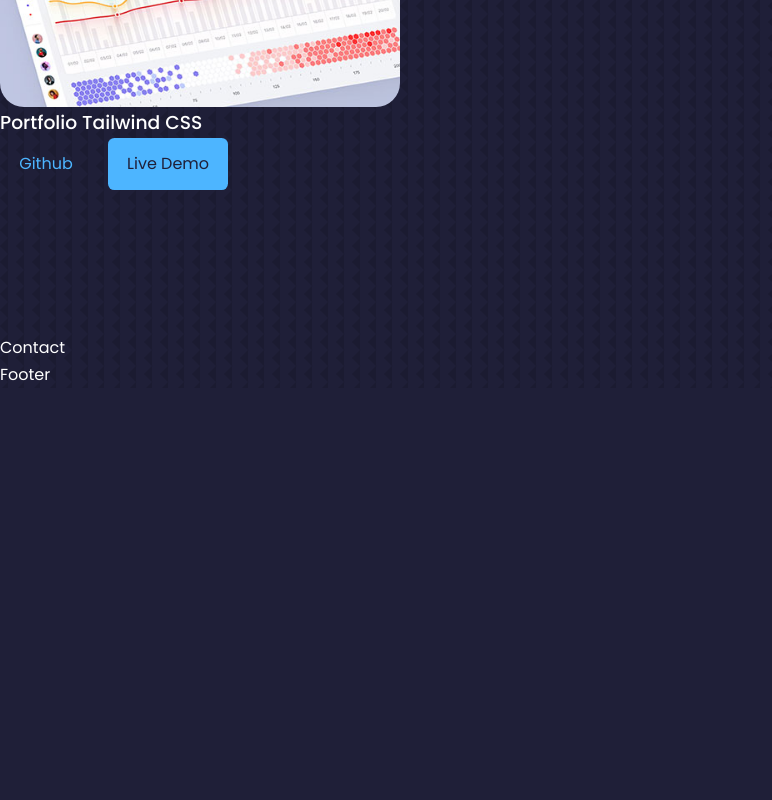
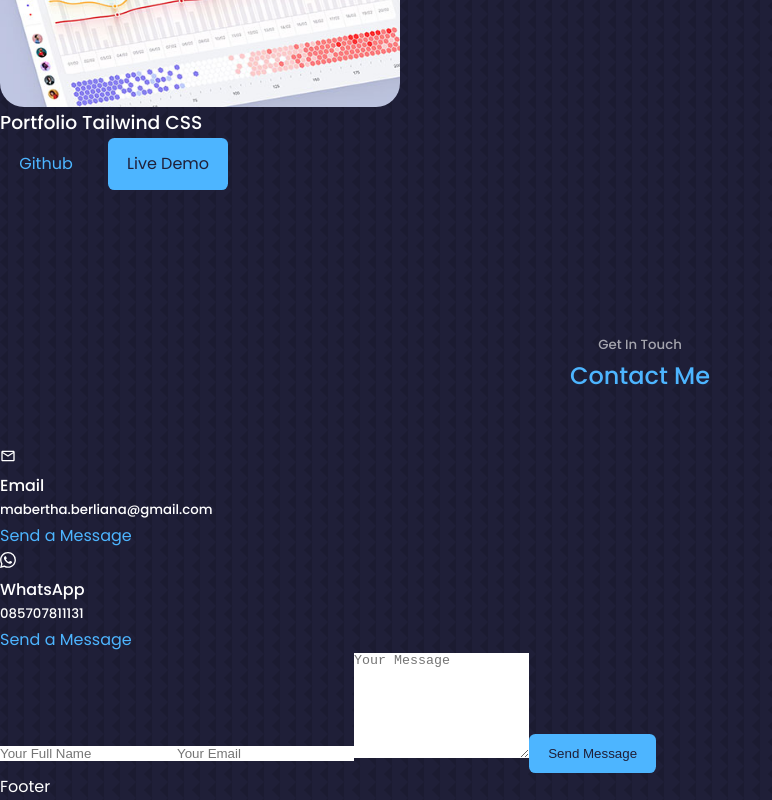
Before and after one commit to Maberthaab/Portfolio-React, a React (Create React App) app: page / in a window 1280 px wide. Shown: the part 3474-4274 px from the top of the page, without its empty margins (0-772 px from the left). Before the commit the page ends 3862 px from the top, so only its background shows below. Built offline with nearby package versions, Linux system fonts and the light colour scheme.

Commit message:
add contact.jsx

```diff
--- a/src/components/contact/Contact.jsx
+++ b/src/components/contact/Contact.jsx
@@ -1,9 +1,42 @@
 import React from 'react'
 import './contact.css'
+import {MdOutlineEmail} from 'react-icons/md'
+import { BsWhatsapp } from 'react-icons/bs'
 
 const Contact = () => {
   return (
-    <section id='contact'> Contact </section>
+    <section id='contact'>
+    <h5>Get In Touch</h5>
+    <h2>Contact Me</h2>
+
+    <div className='container contact__container'>
+      <div className='contact__options'>
+      <article className='contact__option'>
+        <MdOutlineEmail/>
+        <h4> Email </h4>
+        <h5>mabertha.berliana@gmail.com</h5>
+        <a href = "mailto:mabertha.berliana@gmail.com" target="_blank">Send a Message </a>
+      </article>
+
+      <article className='contact__option'>
+        <BsWhatsapp/>
+        <h4> WhatsApp </h4>
+        <h5>085707811131</h5>
+        <a href = "https://api.whatsapp.com/send?phone+6285707811131=" target="_blank">Send a Message </a>
+      </article>
+      </div>
+
+      {/* END OF CONTACT OPTIONS */}
+
+      <form action="">
+        <input type="text" name='name' placeholder='Your Full Name' required />
+        <input type="email" name='email' placeholder='Your Email' required/>
+        <textarea name="message" rows="7" placeholder='Your Message' required></textarea>
+        <button type='submit' className='btn btn-primary'> Send Message </button>
+      </form>
+
+      </div>
+     </section>
   )
 }
 
```
